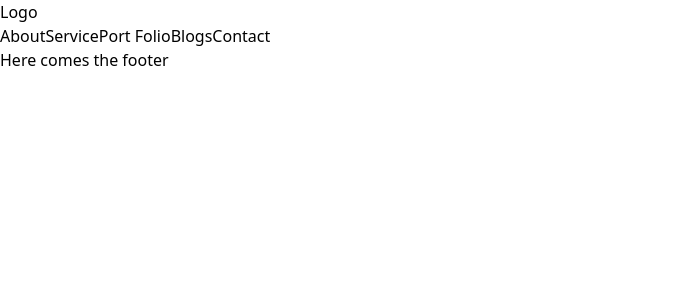
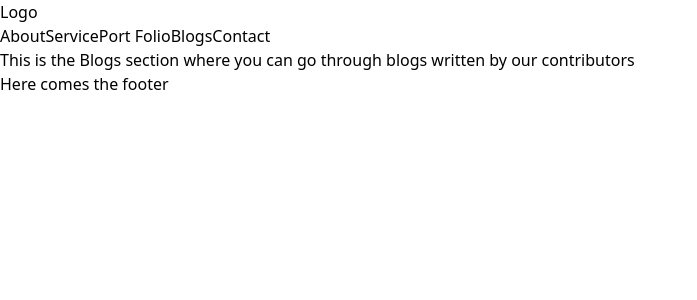
Before and after one commit to JannatulAfrozFaria/next-js-practice-1, a Next.js app: page /blogs in a window 1280 px wide. Shown: the top 300 px of the page, without its empty margins (0-697 px from the left). Built offline with nearby package versions, Linux system fonts and the light colour scheme.

Commit message:
contents added in blogs page

```diff
--- a/src/app/blogs/page.jsx
+++ b/src/app/blogs/page.jsx
@@ -2,7 +2,7 @@
 const BlogsPage = () => {
     return (
         <div>
-
+            <h1>This is the Blogs section where you can go through blogs written by our contributors</h1>
         </div>
     );
 };
```
